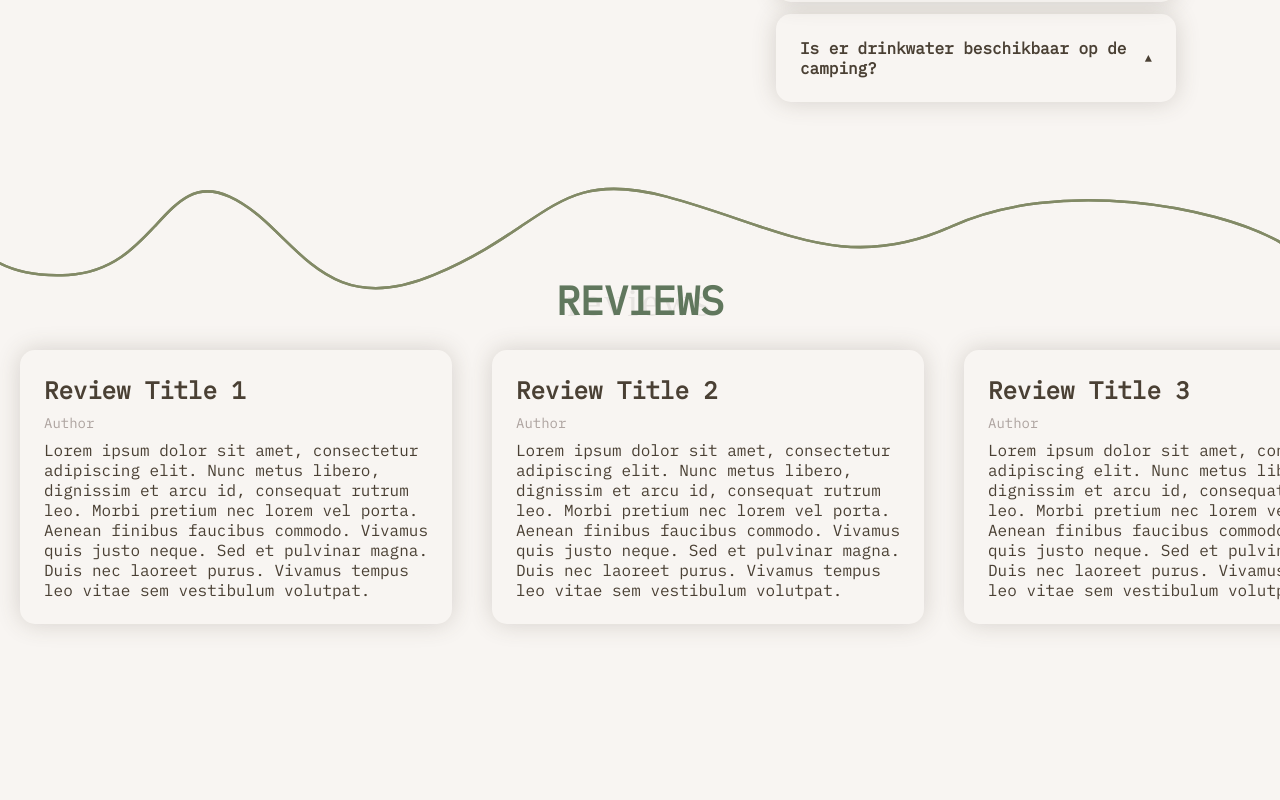
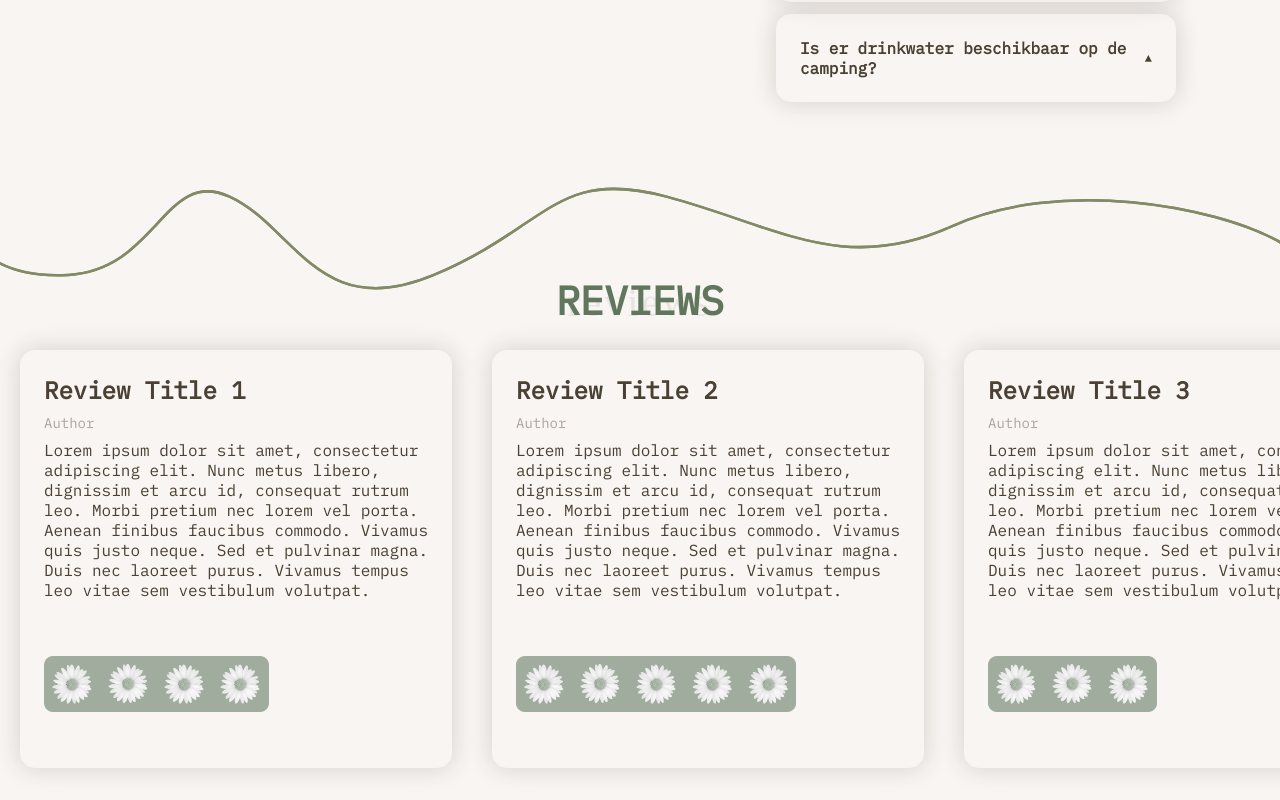
Before and after one commit to LaulensW/BertsBoerenCamping, a React (Vite) app in the folder BertsBoerenCamping/: page / in a window 1280 px wide. Shown: the part 2060-2860 px from the top of the page. Before the commit the page ends 2716 px from the top, so only its background shows below. Built offline with nearby package versions, Linux system fonts and the light colour scheme.

Commit message:
eindelijk image bij props toegevoegd

```diff
--- a/BertsBoerenCamping/src/components/Reviews.css
+++ b/BertsBoerenCamping/src/components/Reviews.css
@@ -45,9 +45,10 @@
     margin: 8px 0;
     font-weight: var(--font-weight-normal);
 }
-.rating-image{
+.review-rating{
+    height: 56px;
+    width: min-content;
     margin: 56px 0 32px 0;
-    height: 40px;
 }
 .reviewswave{
     position: absolute;
--- a/BertsBoerenCamping/src/components/Reviews.jsx
+++ b/BertsBoerenCamping/src/components/Reviews.jsx
@@ -10,17 +10,17 @@ export default function Reviews() {
             <h3 className="reviews">REVIEWS</h3>
             <p3 className="reviews-cursive">reviews</p3>
             <div className="reviews-total">
-                {renderReview("Review Title 1", "Author", "Lorem ipsum dolor sit amet, consectetur adipiscing elit. Nunc metus libero, dignissim et arcu id, consequat rutrum leo. Morbi pretium nec lorem vel porta. Aenean finibus faucibus commodo. Vivamus quis justo neque. Sed et pulvinar magna. Duis nec laoreet purus. Vivamus tempus leo vitae sem vestibulum volutpat.")}
-                {renderReview("Review Title 2", "Author", "Lorem ipsum dolor sit amet, consectetur adipiscing elit. Nunc metus libero, dignissim et arcu id, consequat rutrum leo. Morbi pretium nec lorem vel porta. Aenean finibus faucibus commodo. Vivamus quis justo neque. Sed et pulvinar magna. Duis nec laoreet purus. Vivamus tempus leo vitae sem vestibulum volutpat.")}
-                {renderReview("Review Title 3", "Author", "Lorem ipsum dolor sit amet, consectetur adipiscing elit. Nunc metus libero, dignissim et arcu id, consequat rutrum leo. Morbi pretium nec lorem vel porta. Aenean finibus faucibus commodo. Vivamus quis justo neque. Sed et pulvinar magna. Duis nec laoreet purus. Vivamus tempus leo vitae sem vestibulum volutpat.")}
-                {renderReview("Review Title 4", "Author", "Lorem ipsum dolor sit amet, consectetur adipiscing elit. Nunc metus libero, dignissim et arcu id, consequat rutrum leo. Morbi pretium nec lorem vel porta. Aenean finibus faucibus commodo. Vivamus quis justo neque. Sed et pulvinar magna. Duis nec laoreet purus. Vivamus tempus leo vitae sem vestibulum volutpat.")}
-                {renderReview("Review Title 5", "Author", "Lorem ipsum dolor sit amet, consectetur adipiscing elit. Nunc metus libero, dignissim et arcu id, consequat rutrum leo. Morbi pretium nec lorem vel porta. Aenean finibus faucibus commodo. Vivamus quis justo neque. Sed et pulvinar magna. Duis nec laoreet purus. Vivamus tempus leo vitae sem vestibulum volutpat.")}
+                {renderReview("Review Title 1", "Author", "Lorem ipsum dolor sit amet, consectetur adipiscing elit. Nunc metus libero, dignissim et arcu id, consequat rutrum leo. Morbi pretium nec lorem vel porta. Aenean finibus faucibus commodo. Vivamus quis justo neque. Sed et pulvinar magna. Duis nec laoreet purus. Vivamus tempus leo vitae sem vestibulum volutpat.", 'rating-4.png')}
+                {renderReview("Review Title 2", "Author", "Lorem ipsum dolor sit amet, consectetur adipiscing elit. Nunc metus libero, dignissim et arcu id, consequat rutrum leo. Morbi pretium nec lorem vel porta. Aenean finibus faucibus commodo. Vivamus quis justo neque. Sed et pulvinar magna. Duis nec laoreet purus. Vivamus tempus leo vitae sem vestibulum volutpat.", 'rating-5.png')}
+                {renderReview("Review Title 3", "Author", "Lorem ipsum dolor sit amet, consectetur adipiscing elit. Nunc metus libero, dignissim et arcu id, consequat rutrum leo. Morbi pretium nec lorem vel porta. Aenean finibus faucibus commodo. Vivamus quis justo neque. Sed et pulvinar magna. Duis nec laoreet purus. Vivamus tempus leo vitae sem vestibulum volutpat.", 'rating-3.png')}
+                {renderReview("Review Title 4", "Author", "Lorem ipsum dolor sit amet, consectetur adipiscing elit. Nunc metus libero, dignissim et arcu id, consequat rutrum leo. Morbi pretium nec lorem vel porta. Aenean finibus faucibus commodo. Vivamus quis justo neque. Sed et pulvinar magna. Duis nec laoreet purus. Vivamus tempus leo vitae sem vestibulum volutpat.", 'rating-4.png')}
+                {renderReview("Review Title 5", "Author", "Lorem ipsum dolor sit amet, consectetur adipiscing elit. Nunc metus libero, dignissim et arcu id, consequat rutrum leo. Morbi pretium nec lorem vel porta. Aenean finibus faucibus commodo. Vivamus quis justo neque. Sed et pulvinar magna. Duis nec laoreet purus. Vivamus tempus leo vitae sem vestibulum volutpat.", 'rating-2.png')}
             </div>
         </>
     );
 };
 
-function renderReview (title, author, content) {
+function renderReview (title, author, content, rating) {
 
     return (
        <div className="reviewcard" key={title}>
@@ -28,6 +28,7 @@ function renderReview (title, author, content) {
                 <h4 className="review-title">{title}</h4>
                 <p4 className="review-author">{author}</p4>
                 <p3 className="review-content">{content}</p3>
+                <img src={`/images/${rating}`} alt="rating" className="review-rating" />
             </div>
        </div>
     );
```
